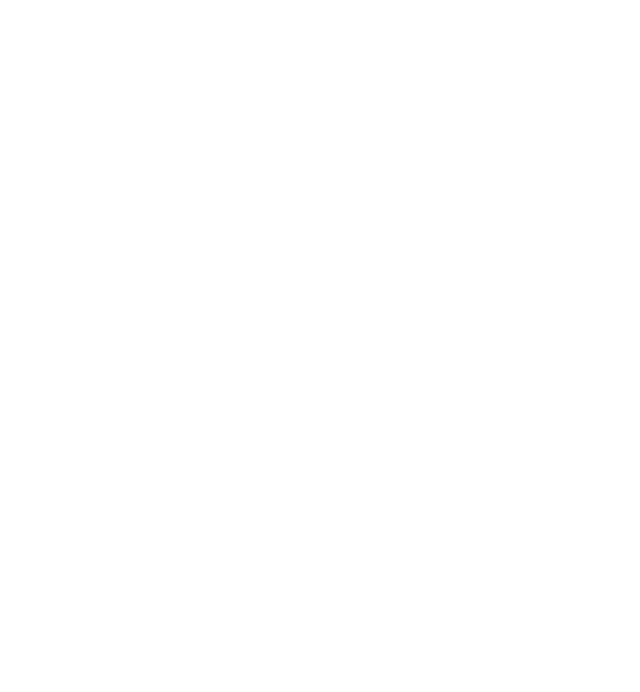
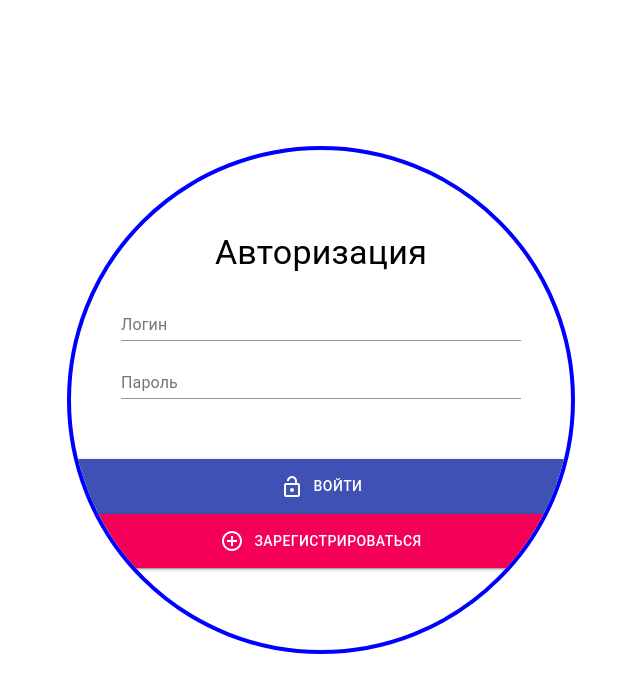
Before and after one commit to BarenAD/front_notes, a React (Create React App) app: page /auth in a window 1280 px wide. Shown: the top 692 px of the page, without its empty margins (319-959 px from the left). Built offline with nearby package versions, Linux system fonts and the light colour scheme.

Commit message:
добавлен компонент авторизации и регистрации

```diff
--- a/src/App.tsx
+++ b/src/App.tsx
@@ -1,6 +1,7 @@
 import React from 'react';
 import Navigation from "./components/Navigation";
 import {BrowserRouter as Router, Switch, Route, Link, useRouteMatch} from "react-router-dom";
+import Authenticate from "./components/Authenticate";
 
 export default function App() {
 
@@ -8,6 +9,7 @@
       <Router>
         <Switch>
           <Route exact path="/auth">
+              <Authenticate />
           </Route>
           <Route path="/">
             <Navigation />
--- /dev/null
+++ b/src/components/Authenticate.tsx
@@ -0,0 +1,73 @@
+import React from 'react';
+import {  Button, TextField, Typography } from '@material-ui/core';
+import {AddCircleOutline, LockOpenOutlined} from "@material-ui/icons";
+import '../sass/Authenticate.scss';
+
+interface IProps {
+}
+
+interface IState {
+    login: string
+    password: string
+    modeLogin: boolean
+    errorLogin: boolean
+    errorTextLogin: string
+    errorPassword: boolean
+    errorTextPassword: string
+}
+
+export default class Authenticate extends  React.Component<IProps, IState>
+{
+    constructor(props: IProps)
+    {
+        super(props);
+
+        this.state = {
+            login: "",
+            password: "",
+            modeLogin: true,
+            errorLogin: false,
+            errorPassword: false,
+            errorTextLogin: "",
+            errorTextPassword: ""
+        };
+    }
+
+    render() {
+        return (
+            <div className="auth_main_container">
+                <Typography variant="h4" className="auth_text_typography">
+                    {this.state.modeLogin ?
+                        "Авторизация"
+                        :
+                        "Регистрация"
+                    }
+                </Typography>
+                <div className="auth_text_fields_container">
+                    <TextField
+                        className="auth_text_fields"
+                        label="Логин"
+                        error={this.state.errorLogin}
+                        helperText={this.state.errorTextLogin}
+                        onChange={(event) => {this.setState({login: event.target.value});}}
+                    />
+                    <TextField
+                        className="auth_text_fields"
+                        label="Пароль"
+                        error={this.state.errorPassword}
+                        helperText={this.state.errorTextPassword}
+                        onChange={(event) => {this.setState({login: event.target.value});}}
+                    />
+                </div>
+                <Button variant="contained" color="primary" className="auth_button">
+                    <LockOpenOutlined className="auth_button_icon"/>
+                    Войти
+                </Button>
+                <Button variant="contained" color="secondary" className="auth_button">
+                    <AddCircleOutline className="auth_button_icon"/>
+                    Зарегистрироваться
+                </Button>
+            </div>
+        );
+    }
+}
--- a/src/components/Main.tsx
+++ b/src/components/Main.tsx
@@ -4,7 +4,7 @@
 
     return (
         <h1>
-            Главная страница
+            Компонент - Главная страница
         </h1>
     );
 }
--- a/src/components/MyNotesComponent.tsx
+++ b/src/components/MyNotesComponent.tsx
@@ -10,7 +10,7 @@
     render() {
         return (
             <h1>
-                Мои заметки
+                Компонент - Мои заметки
             </h1>
         );
     }
--- a/src/components/Navigation.tsx
+++ b/src/components/Navigation.tsx
@@ -75,7 +75,19 @@
                             <MenuIcon />
                         </IconButton>
                         <Typography variant="h6" noWrap>
-                            Mini variant drawer
+                            <Switch>
+                                {Routes.map((route, index) => (
+                                    <Route
+                                        key={"keyToolbarInfoTitle"+route.title}
+                                        exact={true}
+                                        path={route.path}
+                                    >
+                                        <Typography variant="h4">
+                                            {route.title}
+                                        </Typography>
+                                    </Route>
+                                ))}
+                            </Switch>
                         </Typography>
                     </Toolbar>
                 </AppBar>
--- /dev/null
+++ b/src/sass/Authenticate.scss
@@ -0,0 +1,40 @@
+.auth_main_container {
+  width: 500px;
+  max-width: calc(100vmin - 8px);
+  height: 500px;
+  max-height: calc(100vmin - 8px);
+  border-radius: 50%;
+  border: 4px solid blue;
+  display: flex;
+  flex-direction: column;
+  justify-content: center;
+  align-items: center;
+  position: absolute;
+  left: 50%;
+  top: 50%;
+  transform: translate(-50%,-50%);
+  overflow: hidden;
+}
+
+.auth_text_fields_container {
+  width: 80%;
+  margin: 20px 0 50px 0;
+}
+
+.auth_text_fields {
+  width: 100%;
+  margin-bottom: 10px !important;
+}
+
+.auth_text_typography {
+  width: max-content;
+}
+
+.auth_button {
+  width: 100%;
+  padding: 15px 0 15px 0 !important;
+}
+
+.auth_button_icon {
+  margin-right: 10px;
+}
```
